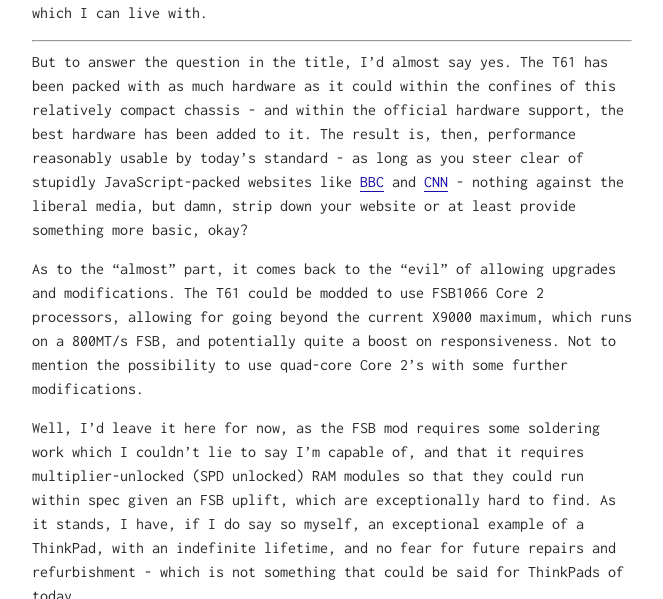
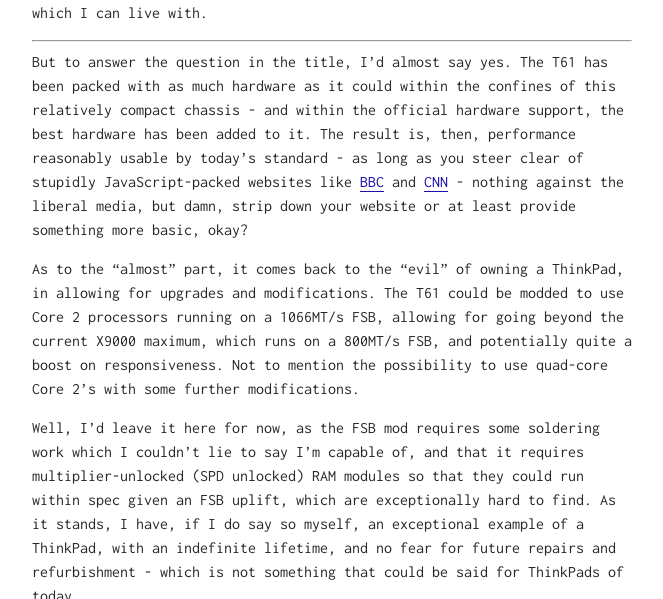
Before and after one commit to MingcongBai/MingcongBai.github.io, a Jekyll site: the page built from _posts/2018-04-03-cream-of-the-crop.md, in a window 1280 px wide and 900 px high, scrolled down 7644 px, cut to the strip 0-599 px from the top of the window. Shown: the whole strip, without its empty margins (308-971 px from the left). Built offline with Jekyll 4.4.1, drawn with Linux system fonts in a browser that asks for light colours.

Commit message:
t61p: another sentence restructure

```diff
--- a/_posts/2018-04-03-cream-of-the-crop.md
+++ b/_posts/2018-04-03-cream-of-the-crop.md
@@ -222,12 +222,12 @@ stupidly JavaScript-packed websites like [BBC](https://bbc.co.uk/) and
 [CNN](https://cnn.com/) - nothing against the liberal media, but damn, strip
 down your website or at least provide something more basic, okay?
 
-As to the "almost" part, it comes back to the "evil" of allowing upgrades
-and modifications. The T61 could be modded to use FSB1066 Core 2
-processors, allowing for going beyond the current X9000 maximum, which
-runs on a 800MT/s FSB, and potentially quite a boost on responsiveness.
-Not to mention the possibility to use quad-core Core 2's with some
-further modifications.
+As to the "almost" part, it comes back to the "evil" of owning a ThinkPad,
+in allowing for upgrades and modifications. The T61 could be modded to use
+Core 2 processors running on a 1066MT/s FSB, allowing for going beyond the
+current X9000 maximum, which runs on a 800MT/s FSB, and potentially quite a
+boost on responsiveness. Not to mention the possibility to use quad-core
+Core 2's with some further modifications.
 
 Well, I'd leave it here for now, as the FSB mod requires some soldering
 work which I couldn't lie to say I'm capable of, and that it requires
```
